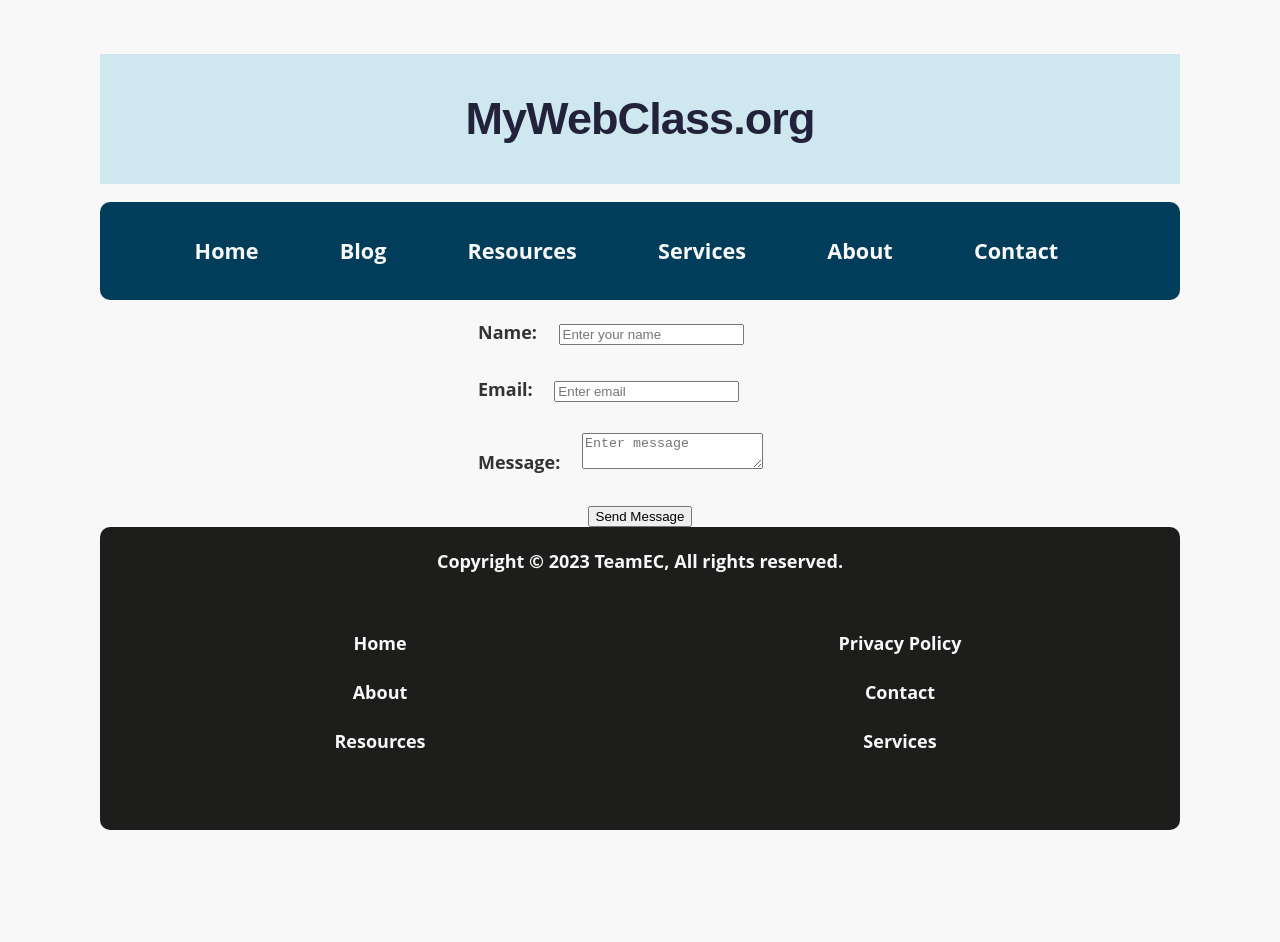
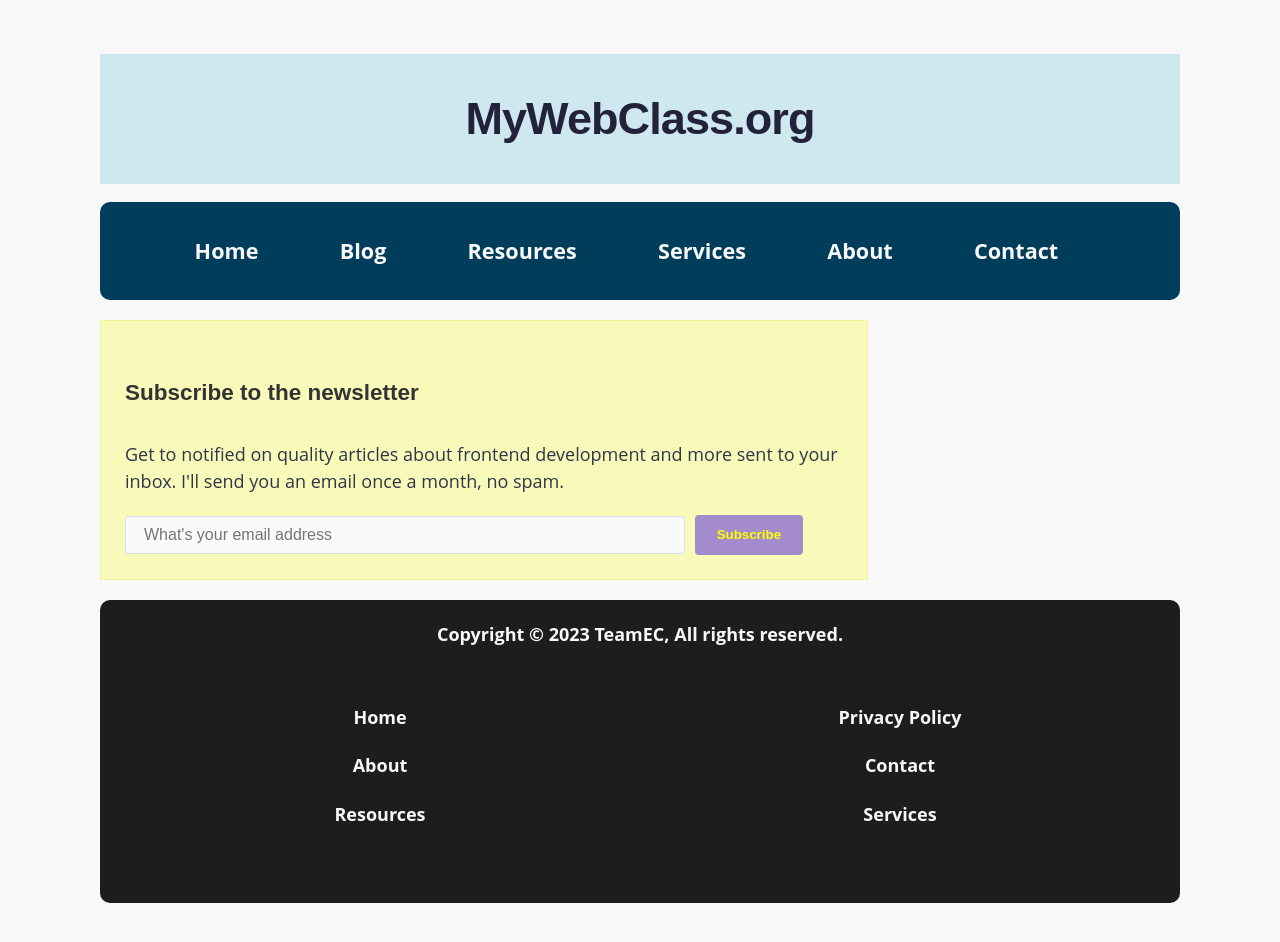
Before and after one commit to NJIT-WIS/project-2-is219-teamec, a Next.js app: page /contact in a window 1280 px wide. Shown: the top 942 px of the page. Built offline with nearby package versions, Linux system fonts and the light colour scheme.

Commit message:
Added basic mailchimp form with API calls

```diff
--- /dev/null
+++ b/components/subscribe.js
@@ -0,0 +1,163 @@
+import React, { useState } from 'react'
+import axios from 'axios'
+import styled from 'styled-components'
+
+const SubscribeContainer = styled.div`
+  margin: 20px 0px;
+  padding: 24px;
+  max-width: 768px;
+  box-sizing: border-box;
+  border: 1px solid #d0d0032e;
+  background: #fbfc1c47;
+
+  .sub-header {
+    font-size: 1.25rem;
+    font-weight: bold;
+  }
+  .sub-text {
+    margin-top: 10px;
+    margin-bottom: 20px;
+    color: #2d3748;
+    line-height: 1.5;
+  }
+`
+const SubFormContainer = styled.div`
+  display: flex;
+  width: 100%;
+  box-sizing: border-box;
+  align-items: center;
+  @media (max-width: 531px) {
+    width: 100%;
+    display: block;
+  }
+
+  .form-input {
+    width: 78%;
+    display: flex;
+    box-sizing: border-box;
+    justify-content: space-between;
+    font-size: 16px;
+    @media (max-width: 531px) {
+      display: block;
+    }
+  }
+  .form-input input {
+    outline: #f9fafb;
+    display: block;
+    width: 100%;
+    background-color: #f9fafb;
+    padding-top: 0.5rem;
+    padding-bottom: 0.5rem;
+    padding-left: 1rem;
+    padding-right: 1rem;
+    border-radius: 4px;
+    border: 1px solid #6a4feb2e;
+    font-size: 16px;
+
+    @media (max-width: 531px) {
+      width: 100%;
+      margin-bottom: 10px;
+    }
+  }
+  .sub-form-btn {
+    margin-left: 10px;
+
+    .form-btn {
+      padding-top: 0.7rem;
+      padding-bottom: 0.7rem;
+      padding-left: 1.2rem;
+      padding-right: 1.2rem;
+      border: none;
+      border-radius: 4px;
+      font-weight: bold;
+      background: #7f5bd5b0;
+      color: #ff0;
+      cursor: pointer;
+
+      /* :disabled {
+        background: #636262;
+    color: #cbced0;
+      } */
+      :disabled {
+        opacity: 0.6;
+        cursor: not-allowed;
+      }
+    }
+    @media (max-width: 531px) {
+      margin-top: 10px;
+      margin-left: 0;
+    }
+  }
+`
+const SuccessState = styled.p`
+  color: #087d07;
+  padding-top: 20px;
+`
+const ErrorState = styled.p`
+  color: #b00020;
+  padding-top: 20px;
+`
+
+function Subscribe() {
+  const [email, setEmail] = useState('')
+  const [state, setState] = useState('idle')
+  const [errorMsg, setErrorMsg] = useState(null)
+
+  const subscribe = async (e) => {
+    e.preventDefault()
+
+    setState('Loading')
+
+    try {
+      const response = await axios.post('/api/subscribe', { email })
+      setState('Success')
+      setEmail('')
+    } catch (e) {
+      setErrorMsg(e.response.data.error)
+      setState('Error')
+    }
+  }
+
+  return (
+    <SubscribeContainer>
+      <h4 className="sub-header">Subscribe to the newsletter</h4>
+      <p className="sub-text">
+        Get to notified on quality articles about frontend development and more
+        sent to your inbox. I'll send you an email once a month, no spam.
+      </p>
+      <form onSubmit={subscribe}>
+        <SubFormContainer>
+          <div className="form-input">
+            <input
+              required
+              id="email-input"
+              name="email"
+              type="email"
+              placeholder="What's your email address"
+              value={email}
+              onChange={(e) => setEmail(e.target.value)}
+            />
+          </div>
+          <div className="sub-form-btn">
+            <button
+              disabled={state === 'Loading'}
+              type="submit"
+              className="form-btn"
+              onClick={subscribe}
+            >
+              Subscribe
+            </button>
+          </div>
+        </SubFormContainer>
+        {state === 'Error' && (
+          <ErrorState className="error-state">{errorMsg}</ErrorState>
+        )}
+        {state === 'Success' && (
+          <SuccessState>Awesome, you've been subscribed!</SuccessState>
+        )}
+      </form>
+    </SubscribeContainer>
+  )
+}
+
+export default Subscribe
--- /dev/null
+++ b/pages/api/subscribe.js
@@ -0,0 +1,39 @@
+import axios from 'axios'
+
+export default async (req, res) => {
+  const { email } = req.body
+
+  if (!email || !email.length) {
+    return res.status(400).json({ error: 'Email is required' })
+  }
+
+  const API_KEY = process.env.MAILCHIMP_API_KEY
+  const API_SERVER = process.env.MAILCHIMP_API_SERVER
+  const AUDIENCE_ID = process.env.MAILCHIMP_AUDIENCE_ID
+
+  const url = `https://${API_SERVER}.api.mailchimp.com/3.0/lists/${AUDIENCE_ID}/members`
+
+  const data = {
+    email_address: email,
+    status: 'subscribed'
+  }
+
+  const options = {
+    headers: {
+      'Content-Type': 'application/json',
+      Authorization: `api_key ${API_KEY}`
+    }
+  }
+
+  try {
+    const response = await axios.post(url, data, options)
+    if (response.status >= 400) {
+      return res.status(400).json({
+        error: `There was an error subscribing to the newsletter. Shoot me an email at ogbonnakell@gmail and I'll add you to the list.`
+      })
+    }
+    return res.status(201).json({ message: 'success' })
+  } catch (error) {
+    return res.status(500).json({ error: error.message })
+  }
+}
--- a/pages/contact.js
+++ b/pages/contact.js
@@ -7,6 +7,7 @@ import Navbar from '../components/navbar'
 import axios from 'axios';
 import styles from "../styles/contact.module.css"
 import Script from "next/script";
+import Subscribe from "../components/subscribe";
 
 export default function Contact() {
 
@@ -52,30 +53,7 @@ export default function Contact() {
       <section>
         <Navbar/>
       </section>
-        <form onSubmit={handleSubmit}>
-        <div className={styles.contact}>
-          <label className={styles.field}>
-            Name:
-            <input className={styles.input} type="text" value={name} placeholder="Enter your name" onChange={(e) => setName(e.target.value)} />
-          </label>
-        </div>
-        <br></br>
-        <div className={styles.contact}>
-          <label className={styles.field}>
-            Email:
-            <input className={styles.input} type="email" value={email} placeholder="Enter email" onChange={(e) => setEmail(e.target.value)} />
-          </label>
-        </div>
-        <br></br>
-        <div className={styles.contact}>
-          <label className={styles.field}>
-            Message:
-            <textarea className={styles.input} value={message} placeholder="Enter message" onChange={(e) => setMessage(e.target.value)} />
-          </label>
-        </div>
-        <br></br>
-          <button className={styles.button} type="submit">Send Message</button>
-        </form>
+        <Subscribe/>
         <Footer/>
     </Layout>
   )
--- a/styles/global.css
+++ b/styles/global.css
@@ -215,3 +215,32 @@ footer li a:hover {
   text-decoration: none;
   transition: all 0.3s ease;
 }
+
+/* MailChimp Styles */
+	#mc_embed_signup {
+      background:#fff;
+      clear:left;
+      font:14px Helvetica,Arial,
+      sans-serif;
+      width:600px;
+    }
+
+	#mc-embedded-subscribe-form input[type=checkbox]{
+      display: inline;
+      width: auto;
+      margin-right: 10px;
+    }
+
+	#mergeRow-gdpr {
+      margin-top: 20px;
+    }
+
+	#mergeRow-gdpr fieldset label {
+      font-weight: normal;
+    }
+
+	#mc-embedded-subscribe-form .mc_fieldset{
+      border:none;
+      min-height: 0px;
+      padding-bottom:0px;
+    }
```
